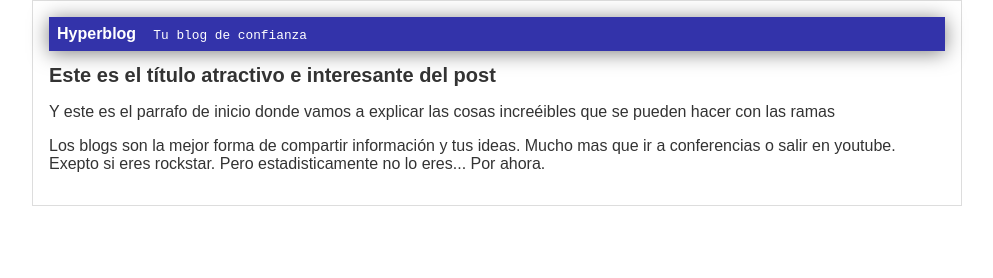
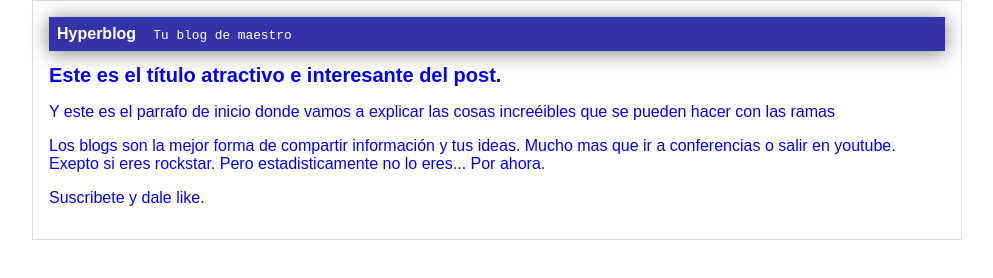
Before and after one commit to Esteban-Mesa/Hyperblog, a plain HTML site: page blogpost.html in a window 1280 px wide. Shown: the whole page, without its empty margins (143-1136 px from the left). Drawn offline with Linux system fonts and the light colour scheme.

Commit message:
Agrege la suscripcion, cambie la cabecera maestra y puse todo azul

```diff
--- a/blogpost.html
+++ b/blogpost.html
@@ -7,11 +7,11 @@
         <div id="container">
             <div id="cabecera">
                 Hyperblog
-                <samp id="tagline">Tu blog de confianza</samp>
+                <samp id="tagline">Tu blog de maestro</samp>
             </div>
             <div id="post">
                 <h1>
-                    Este es el título atractivo e interesante del post
+                    Este es el título atractivo e interesante del post.
                 </h1>
                 <p>
                     Y este es el parrafo de inicio donde vamos a explicar
@@ -24,6 +24,9 @@
                     si eres rockstar. Pero estadisticamente no lo eres...
                     Por ahora.
                 </p>
+                <p>
+                    Suscribete y dale like.
+                </p>
             </div>
         </div>
     </body>
--- a/css/estilos.css
+++ b/css/estilos.css
@@ -1,6 +1,6 @@
 body
 {
-    color: #333;
+    color: blue;
     text-align: center;
     font-family: Arial;
     font-size: 16px;
```
